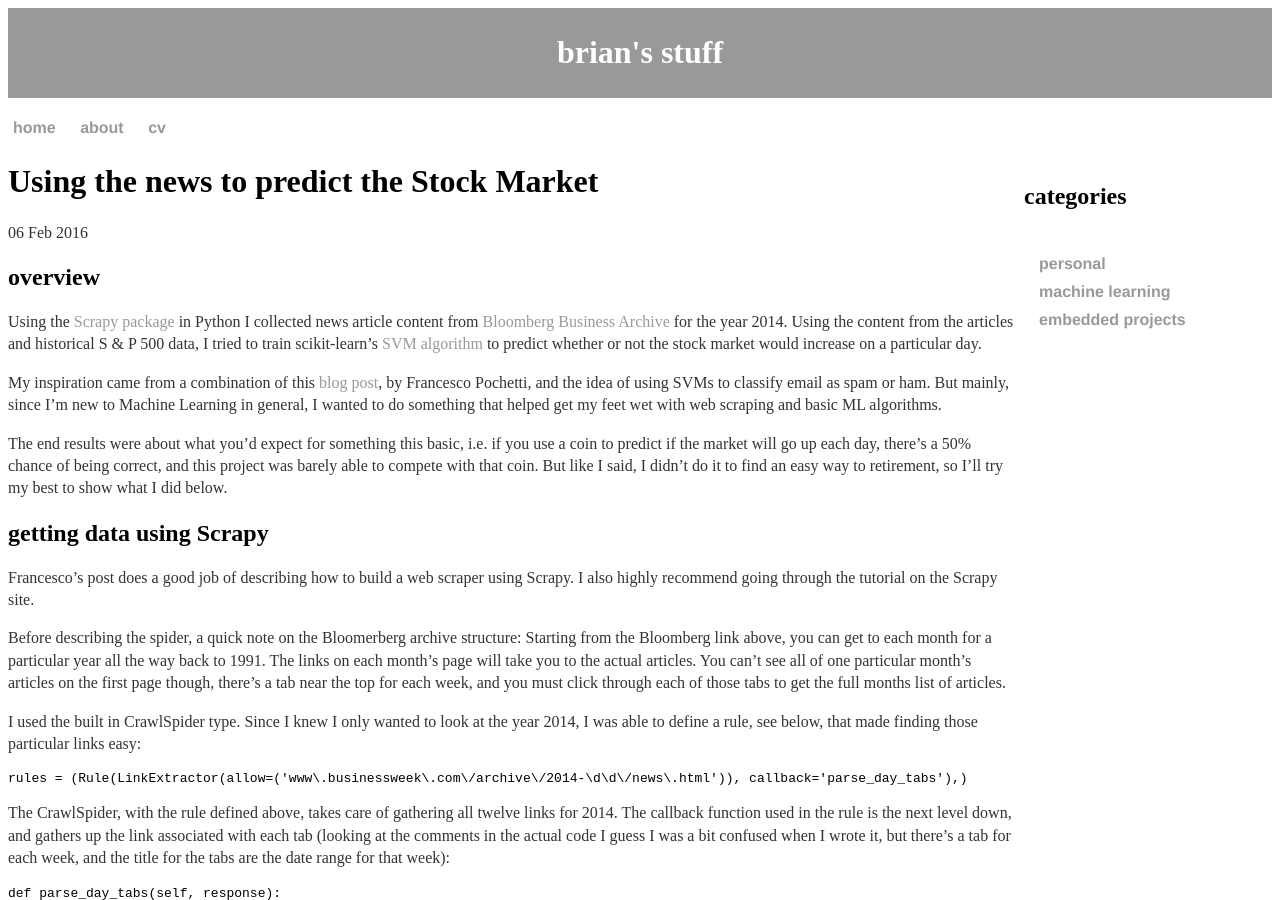
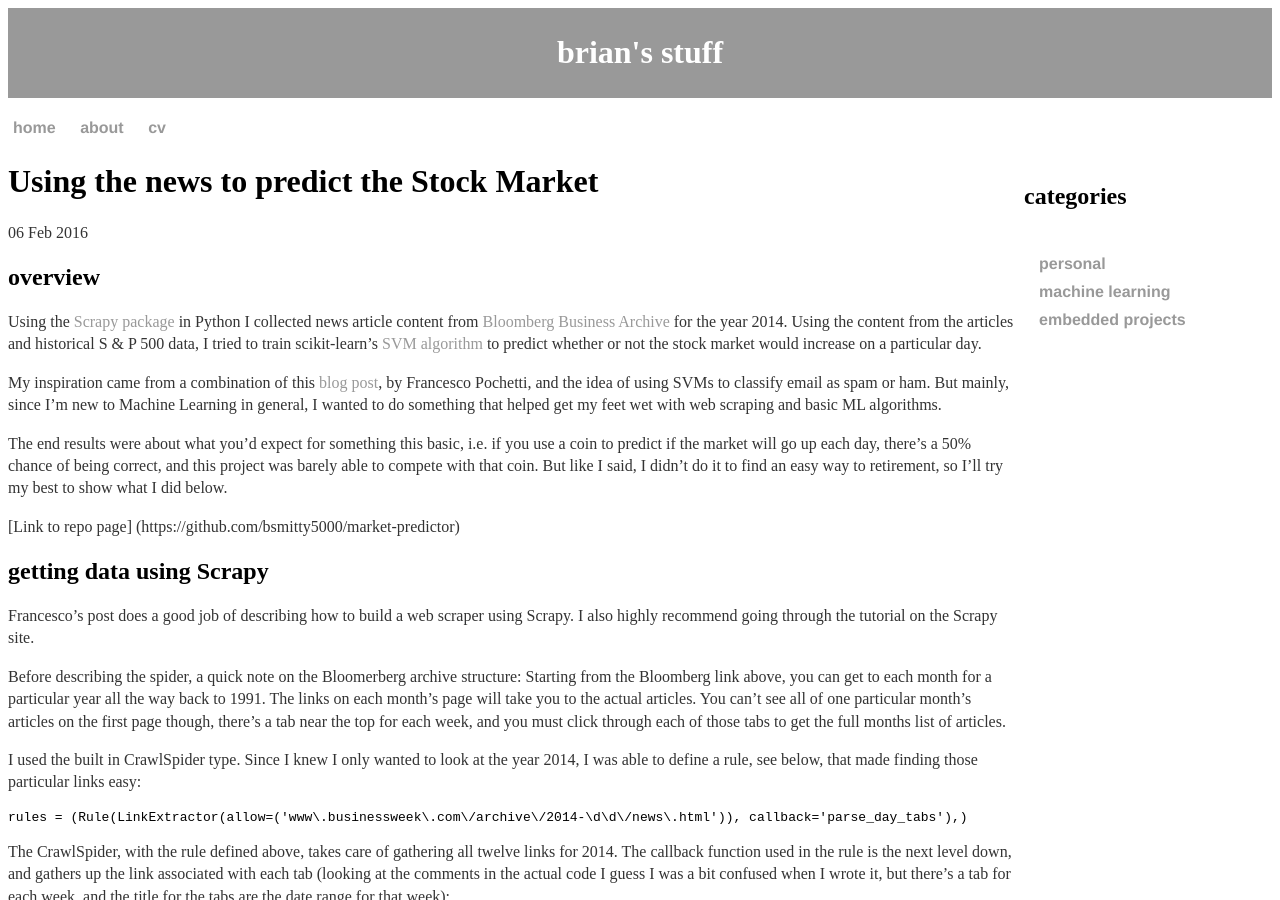
Before and after one commit to bsmitty5000/bsmitty5000.github.io, a Jekyll site: the page built from _posts/2016-02-06-Stock-Market-Predictions-Using-Scrapy-and-SVMs.md, in a window 1280 px wide and 900 px high. Built offline with Jekyll 4.4.1, drawn with Linux system fonts in a browser that asks for light colours; comment, search, counter and statistics services are not loaded.

Commit message:
Update 2016-02-06-Stock-Market-Predictions-Using-Scrapy-and-SVMs.md

```diff
--- a/_posts/2016-02-06-Stock-Market-Predictions-Using-Scrapy-and-SVMs.md
+++ b/_posts/2016-02-06-Stock-Market-Predictions-Using-Scrapy-and-SVMs.md
@@ -12,6 +12,8 @@ Using the [Scrapy package](http://doc.scrapy.org/en/latest/intro/tutorial.html)
 My inspiration came from a combination of this [blog post](http://francescopochetti.com/scrapying-around-web/), by Francesco Pochetti, and the idea of using SVMs to classify email as spam or ham. But mainly, since I'm new to Machine Learning in general, I wanted to do something that helped get my feet wet with web scraping and basic ML algorithms.
 
 The end results were about what you'd expect for something this basic, i.e. if you use a coin to predict if the market will go up each day, there's a 50% chance of being correct, and this project was barely able to compete with that coin. But like I said, I didn't do it to find an easy way to retirement, so I'll try my best to show what I did below.
+
+[Link to repo page] (https://github.com/bsmitty5000/market-predictor)
 
 ## getting data using Scrapy
 Francesco's post does a good job of describing how to build a web scraper using Scrapy. I also highly recommend going through the tutorial on the Scrapy site.
```
